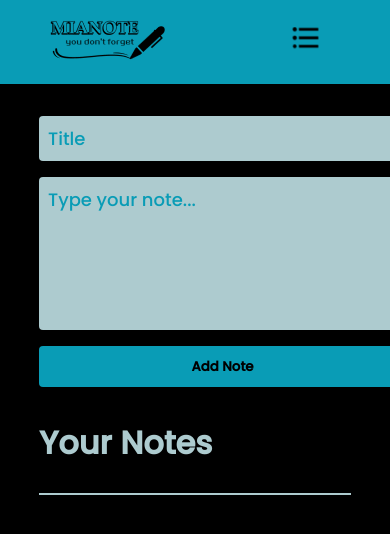
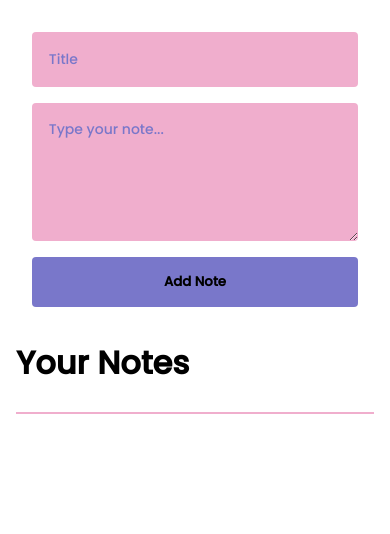
Before and after one commit to Mohadese-Keshtkar/Note, a plain HTML site: page index.html in a window 390 px wide. Drawn offline with Linux system fonts and the light colour scheme.

Commit message:
responsive and update style css

```diff
--- a/index.html
+++ b/index.html
@@ -7,17 +7,6 @@
     <link rel="stylesheet" href="style.css" />
   </head>
   <body>
-    <!-- Header [START]-->
-    <header>
-      <div class="logo">
-        <img src="img/Logo.png" alt="" />
-      </div>
-      <div class="menu">
-        <img src="img/menu.png" alt="" />
-      </div>
-    </header>
-    <!-- Header [END]-->
-
     <!-- MAIN [START]-->
     <main>
       <form action="#">
@@ -35,8 +24,7 @@
       <h1>Your Notes</h1>
       <hr class="hr" />
       <!-- CARDS [START] -->
-      <div class="cards">
-      </div>
+      <div class="cards"></div>
       <!-- CARDS [END] -->
     </main>
     <!-- MAIN [END]-->
--- a/style.css
+++ b/style.css
@@ -1,7 +1,7 @@
 :root {
-  --blueb: #099cb6;
+  --blueb: #7977ca;
   --black: black;
-  --ligheblue: #adcbcf;
+  --ligheblue: #f0aecd;
 }
 
 @font-face {
@@ -15,45 +15,29 @@
   font-family: poppins;
 }
 
-body {
-  background-color: var(--black);
-}
-
-/*Header [start]*/
-.menu {
-  width: 50px;
-}
-
-header {
-  display: flex;
-  justify-content: space-between;
-  align-items: center;
-  background-color: var(--blueb);
-  padding: 1em 3em;
-}
-/*Header [end]*/
-
 /*Main [start]*/
 main {
-  width: min(80%, 1200px);
+  max-width: 1000px;
   margin: auto;
+  padding: 0 1em;
 }
 
 main form {
   display: grid;
   gap: 1em;
-  padding-block: 2em;
+  padding: 2em 0;
 }
 
 form input,
 textarea {
-  padding: 0.5em;
-  font-size: 18px;
+  padding: 1.2em;
+  font-size: 16px;
   color: var(--black);
   background-color: var(--ligheblue);
   outline: none;
   border: none;
   border-radius: 4px;
+  width: 100%;
 }
 
 form input:hover,
@@ -72,20 +56,19 @@ textarea:hover {
 
 button {
   border: none;
-  padding: 0.8em;
+  padding: 1.1em;
   background-color: var(--blueb);
   color: var(--black);
   font-weight: bold;
   border-radius: 4px;
-  cursor: pointer;
 }
 
 button:active {
-  background-color: #48acb9;
+  background-color: #c9abe7;
 }
 
 main > h1 {
-  color: var(--ligheblue);
+  color: var(--black);
   margin-bottom: 0.8em;
 }
 
@@ -96,7 +79,7 @@ hr.hr {
 
 /*Cards [start]*/
 .cards {
-  color: var(--ligheblue);
+  color: var(--blueb);
   display: flex;
   flex-wrap: wrap;
   gap: 0.5em;
@@ -104,13 +87,34 @@ hr.hr {
 }
 
 .card {
-  background-color: #6ccee065;
+  background-color: #e7a8c591;
   padding: 1em;
   flex-grow: 1;
-  flex-basis: 200px;
+  flex-basis: calc(33.33% - 0.5em);
 }
 
 .card button {
   padding: 8px 20px 8px 20px;
 }
+
+@media only screen and (max-width: 768px) {
+  main form {
+    padding: 2em 1em;
+  }
+
+  .card {
+    flex-basis: calc(50% - 0.5em);
+  }
+}
+
+@media only screen and (max-width: 480px) {
+  form input,
+  textarea {
+    font-size: 14px;
+  }
+
+  .card {
+    flex-basis: 100%;
+  }
+}
 /*Cards [end]*/
```
